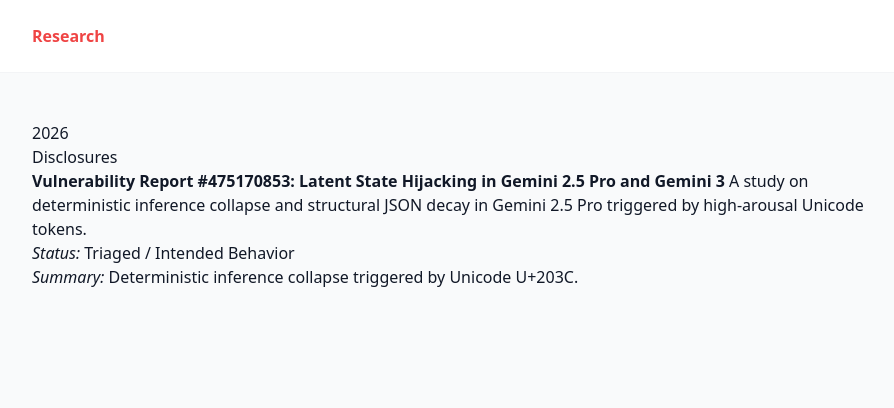
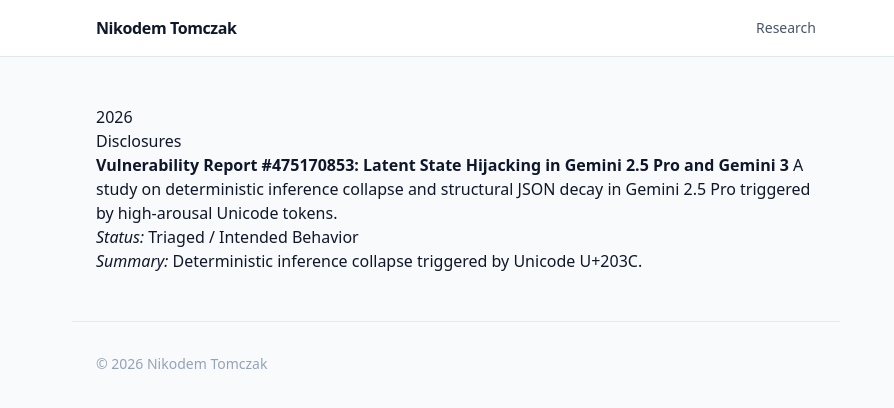
Before and after one commit to softmatsg/Notes-and-disclosures, a Jekyll site: the page built from index.md, in a window 1280 px wide. Shown: the top 408 px of the page, without its empty margins (184-1078 px from the left). Built offline with Jekyll 4.4.1, drawn with Linux system fonts in a browser that asks for light colours; nearby versions of some CDN libraries.

Commit message:
Update HTML layout with new meta and styles

```diff
--- a/_layouts/default.html
+++ b/_layouts/default.html
@@ -1,27 +1,43 @@
 <!DOCTYPE html>
 <html lang="en">
 <head>
-    <meta charset="UTF-8">
-    <title>{{ page.title }} | {{ site.title }}</title>
-    <script src="https://cdn.tailwindcss.com"></script>
+  <meta charset="utf-8">
+  <meta name="viewport" content="width=device-width, initial-scale=1">
+  <title>{{ page.title }} | Nikodem Tomczak</title>
+
+  <script src="https://cdn.tailwindcss.com"></script>
+
+  <script src="https://polyfill.io/v3/polyfill.min.js?features=es6"></script>
+  <script id="MathJax-script" async src="https://cdn.jsdelivr.net/npm/mathjax@3/es5/tex-mml-chtml.js"></script>
+
+  <style>
+    /* Ensures MathJax looks good with Tailwind */
+    .MathJax { font-size: 1.1em !important; }
+  </style>
 </head>
-<body class="bg-gray-50 text-gray-900 font-sans leading-normal">
 
-  <header class="w-full bg-white border-b border-gray-100 py-6 mb-12">
-    <nav class="max-w-4xl mx-auto px-6 flex items-center justify-between">
+<body class="bg-slate-50 text-slate-900 font-sans antialiased">
+
+  <header class="bg-white border-b border-slate-200 sticky top-0 z-10">
+    <nav class="max-w-3xl mx-auto px-6 py-4 flex justify-between items-center">
+      <a href="{{ site.baseurl }}/" class="font-bold tracking-tight hover:text-blue-600 transition">Nikodem Tomczak</a>
+      <div class="flex gap-6 text-sm font-medium text-slate-600">
         {% for link in site.navigation %}
-          <a href="{{ site.baseurl }}{{ link.url }}"
-             class="transition-colors {% if link.highlight %}text-red-500 font-bold hover:text-red-700{% else %}hover:text-gray-900{% endif %}">
-            {{ link.title }}
-          </a>
+          <a href="{{ site.baseurl }}{{ link.url }}" class="hover:text-blue-600 transition">{{ link.title }}</a>
         {% endfor %}
-
+      </div>
     </nav>
   </header>
 
-  <main class="max-w-4xl mx-auto px-6">
-    {{ content }}
+  <main class="max-w-3xl mx-auto px-6 py-12">
+    <article class="prose prose-slate lg:prose-xl max-w-none">
+      {{ content }}
+    </article>
   </main>
+
+  <footer class="max-w-3xl mx-auto px-6 py-8 border-t border-slate-200 text-slate-400 text-sm">
+    &copy; 2026 Nikodem Tomczak
+  </footer>
 
 </body>
 </html>
```
